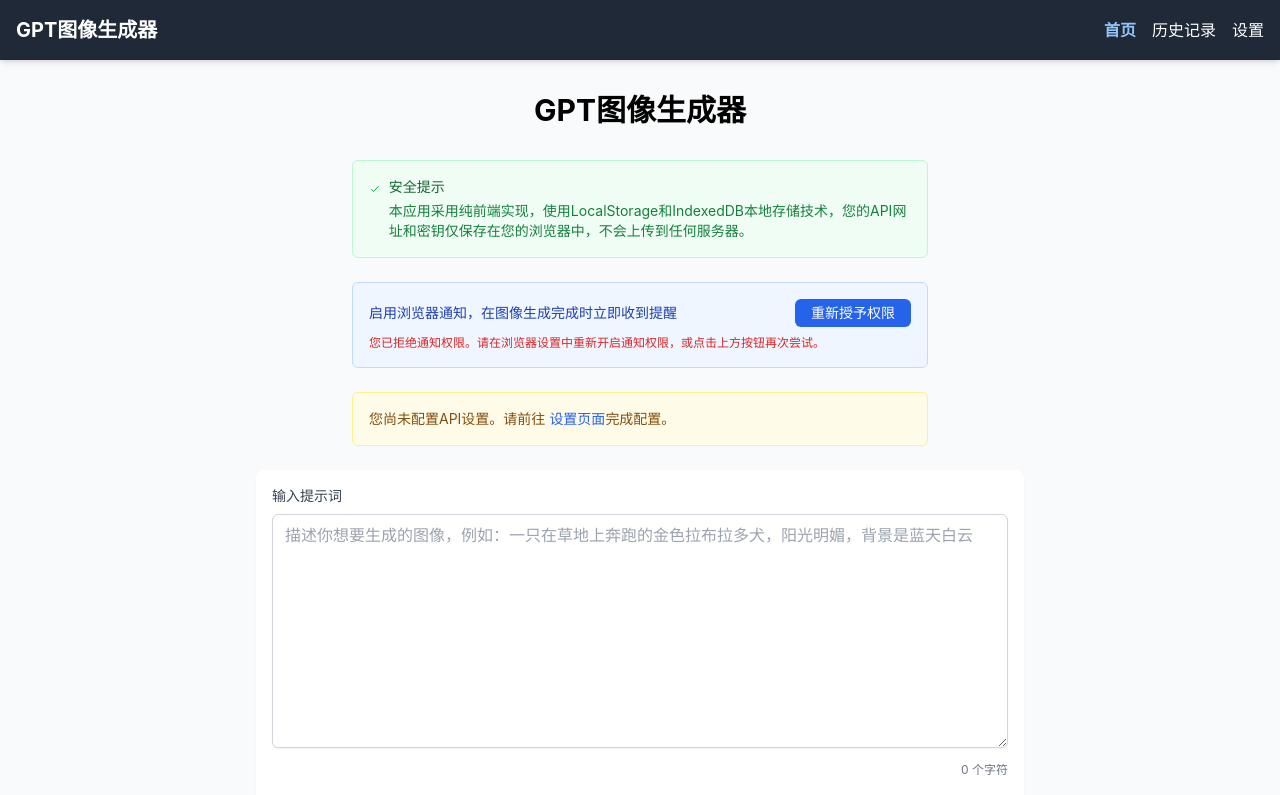
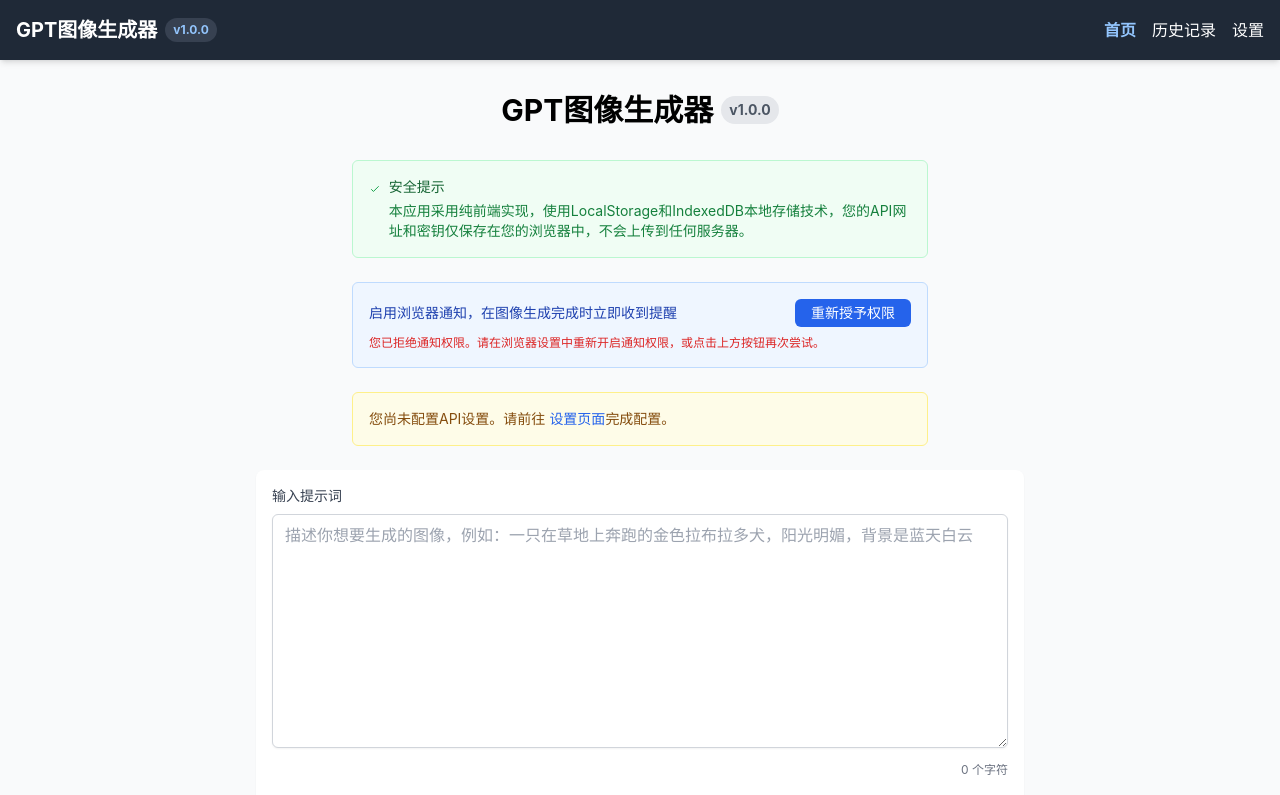
Before and after one commit to figozhu/gpt-image-web-client, a React (Vite) app: page / in a window 1280 px wide. Shown: the top 795 px of the page. Built offline with nearby package versions, Linux system fonts and the light colour scheme.

Commit message:
增加版本号显示

```diff
--- a/src/components/Header.jsx
+++ b/src/components/Header.jsx
@@ -1,13 +1,20 @@
 import React from 'react';
 import { Link, useLocation } from 'react-router-dom';
+import { getVersionInfo } from '../services/version';
 
 const Header = () => {
   const location = useLocation();
+  const { display: versionDisplay } = getVersionInfo();
 
   return (
     <header className="bg-gray-800 text-white p-4 shadow-md">
       <div className="container mx-auto flex justify-between items-center">
-        <div className="text-xl font-bold">GPT图像生成器</div>
+        <div className="text-xl font-bold flex items-center">
+          GPT图像生成器
+          <span className="ml-2 text-xs bg-gray-700 px-2 py-1 rounded-full text-blue-300">
+            {versionDisplay}
+          </span>
+        </div>
         <nav>
           <ul className="flex space-x-4">
             <li>
--- a/src/pages/Home.jsx
+++ b/src/pages/Home.jsx
@@ -13,6 +13,7 @@
   getNotificationPermission,
   isNotificationSupported
 } from '../services/notification';
+import { getVersionInfo } from '../services/version';
 
 const Home = () => {
   const navigate = useNavigate();
@@ -326,7 +327,12 @@
       <Header />
 
       <main className="container mx-auto py-8 px-4">
-        <h1 className="text-3xl font-bold text-center mb-8">GPT图像生成器</h1>
+        <h1 className="text-3xl font-bold text-center mb-8 flex items-center justify-center">
+          GPT图像生成器
+          <span className="ml-2 text-sm bg-gray-200 px-2 py-1 rounded-full text-gray-600">
+            {getVersionInfo().display}
+          </span>
+        </h1>
 
         <div className="max-w-xl mx-auto mb-6 bg-green-50 p-4 rounded-md border border-green-200">
           <div className="flex items-start">
--- a/src/pages/Settings.jsx
+++ b/src/pages/Settings.jsx
@@ -2,8 +2,11 @@
 import Header from '../components/Header';
 import SettingsForm from '../components/SettingsForm';
 import NotificationTester from '../components/NotificationTester';
+import { getVersionInfo } from '../services/version';
 
 const Settings = () => {
+  const { version, date } = getVersionInfo();
+
   return (
     <div className="min-h-screen bg-gray-50">
       <Header />
@@ -49,6 +52,11 @@
               </ul>
             </div>
           </div>
+
+          <div className="mt-8 text-center text-gray-500 text-sm">
+            <p>GPT图像生成器 版本 {version}</p>
+            <p className="mt-1">发布日期: {date}</p>
+          </div>
         </div>
       </main>
     </div>
--- /dev/null
+++ b/src/services/version.js
@@ -0,0 +1,32 @@
+/**
+ * 项目版本配置文件
+ */
+
+// 从package.json获取的应用版本号
+export const APP_VERSION = '1.0.0';
+
+// 版本号发布日期
+export const VERSION_DATE = '2025-05-05';
+
+// 获取格式化显示的版本信息
+export function getVersionInfo() {
+  return {
+    version: APP_VERSION,
+    date: VERSION_DATE,
+    display: `v${APP_VERSION}`
+  };
+}
+
+// 检查版本更新
+export async function checkForUpdates() {
+  // 这里可以添加版本检查逻辑，如果有远程API
+  // 当前是一个前端应用，所以只返回null表示没有更新
+  return null;
+}
+
+export default {
+  APP_VERSION,
+  VERSION_DATE,
+  getVersionInfo,
+  checkForUpdates
+};
```
